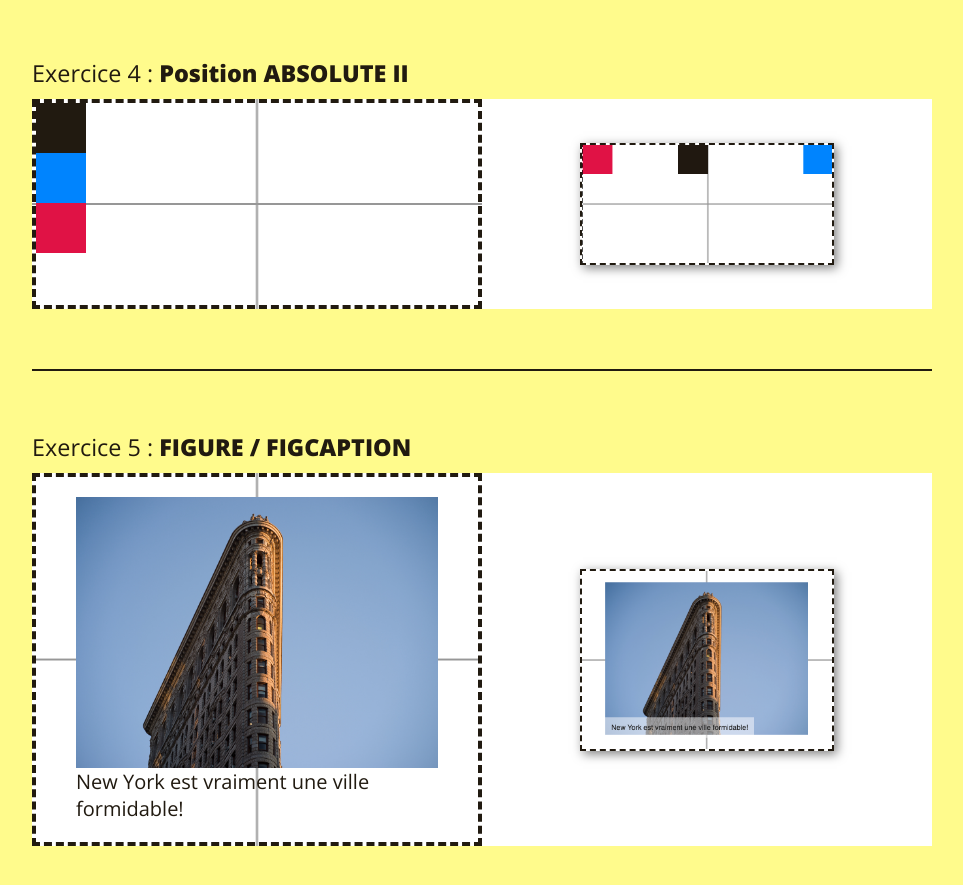
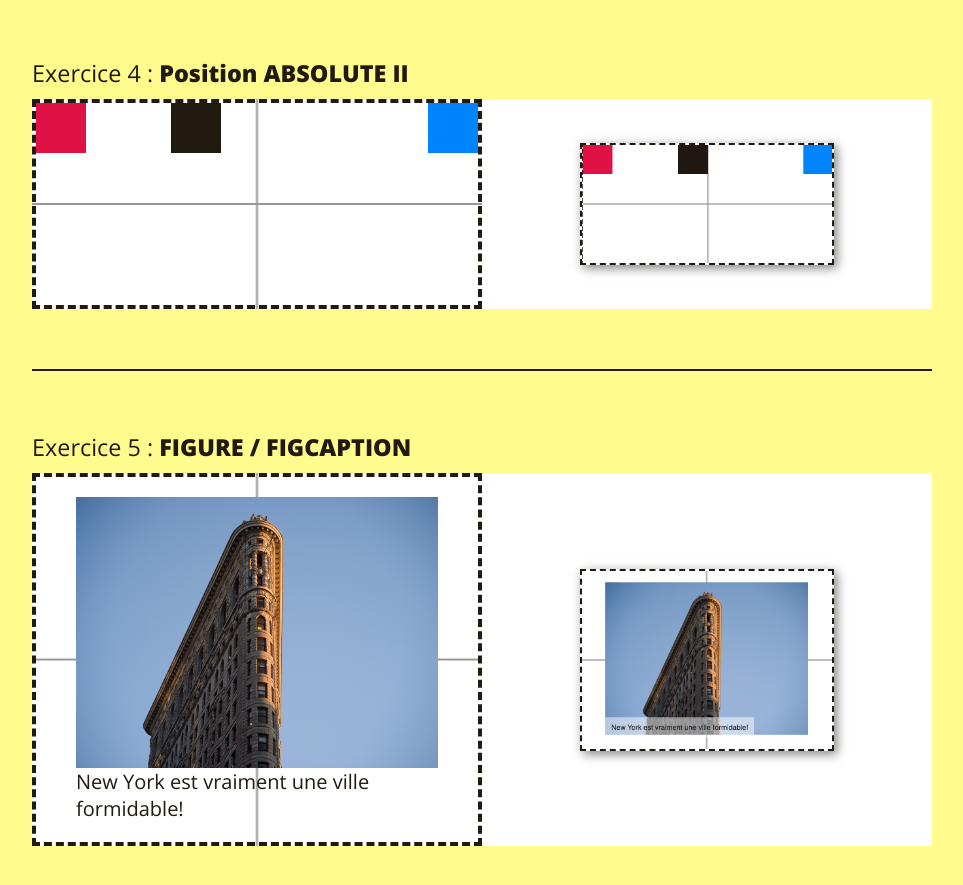
Before and after one commit to jminguely/eikon-position, a plain HTML site: page index.html in a window 1280 px wide. Shown: the part 1733-2618 px from the top of the page, without its empty margins (158-1121 px from the left). Drawn offline with nearby package versions, Linux system fonts and the light colour scheme.

Commit message:
exercice 5

```diff
--- a/css/exercice.css
+++ b/css/exercice.css
@@ -34,5 +34,19 @@
   right: 0;
 }
 /* 5. Position ABSOLUTE II */
+.exercice-absolute-2 .container {
+  position: relative;
+}
 
+.exercice-absolute-2 .block-blue {
+  position: absolute;
+  top: 0;
+  right: 0;
+}
+
+.exercice-absolute-2 .block-black {
+  position: absolute;
+  top: 0;
+  left: 135px;
+}
 /* 6. FIGURE / FIGCAPTION */
```
